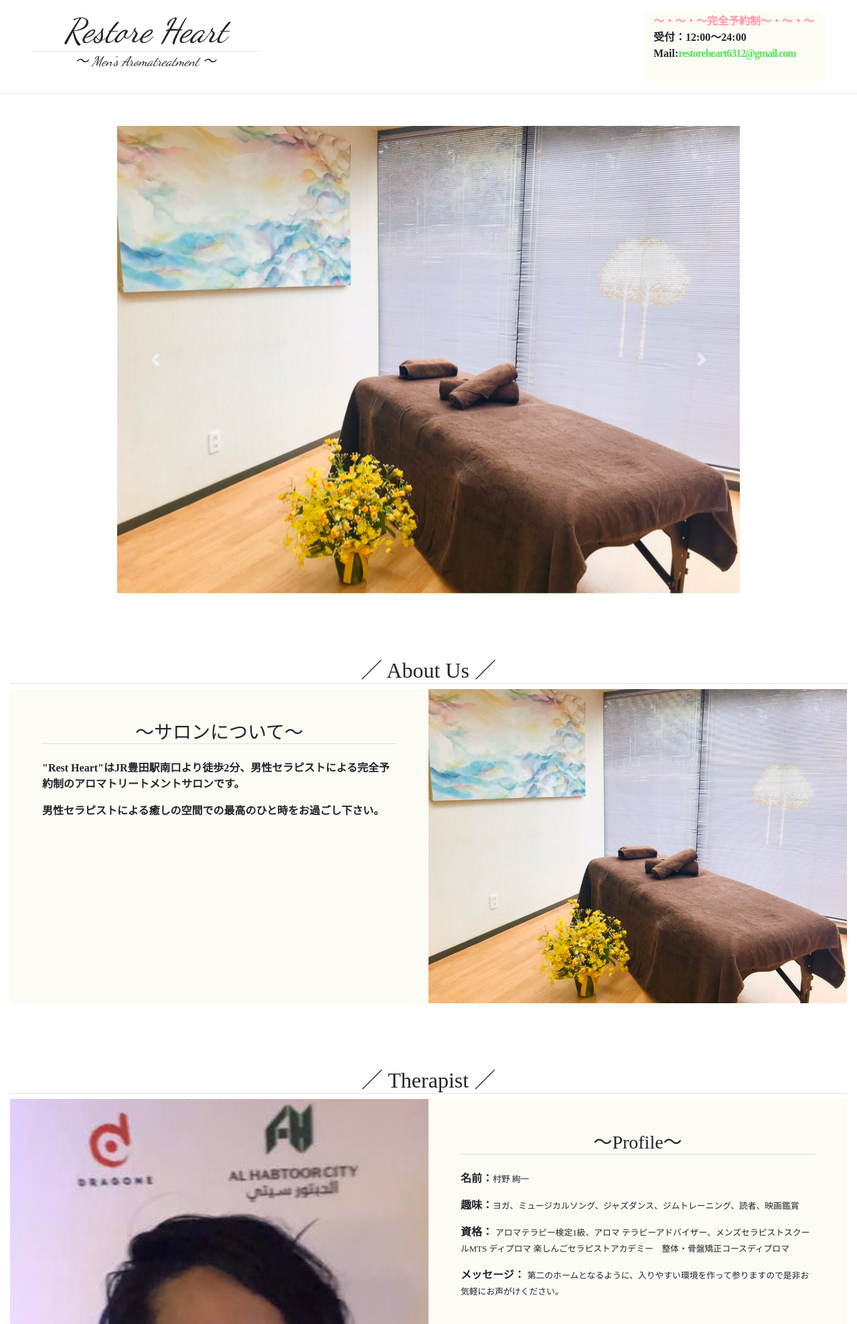
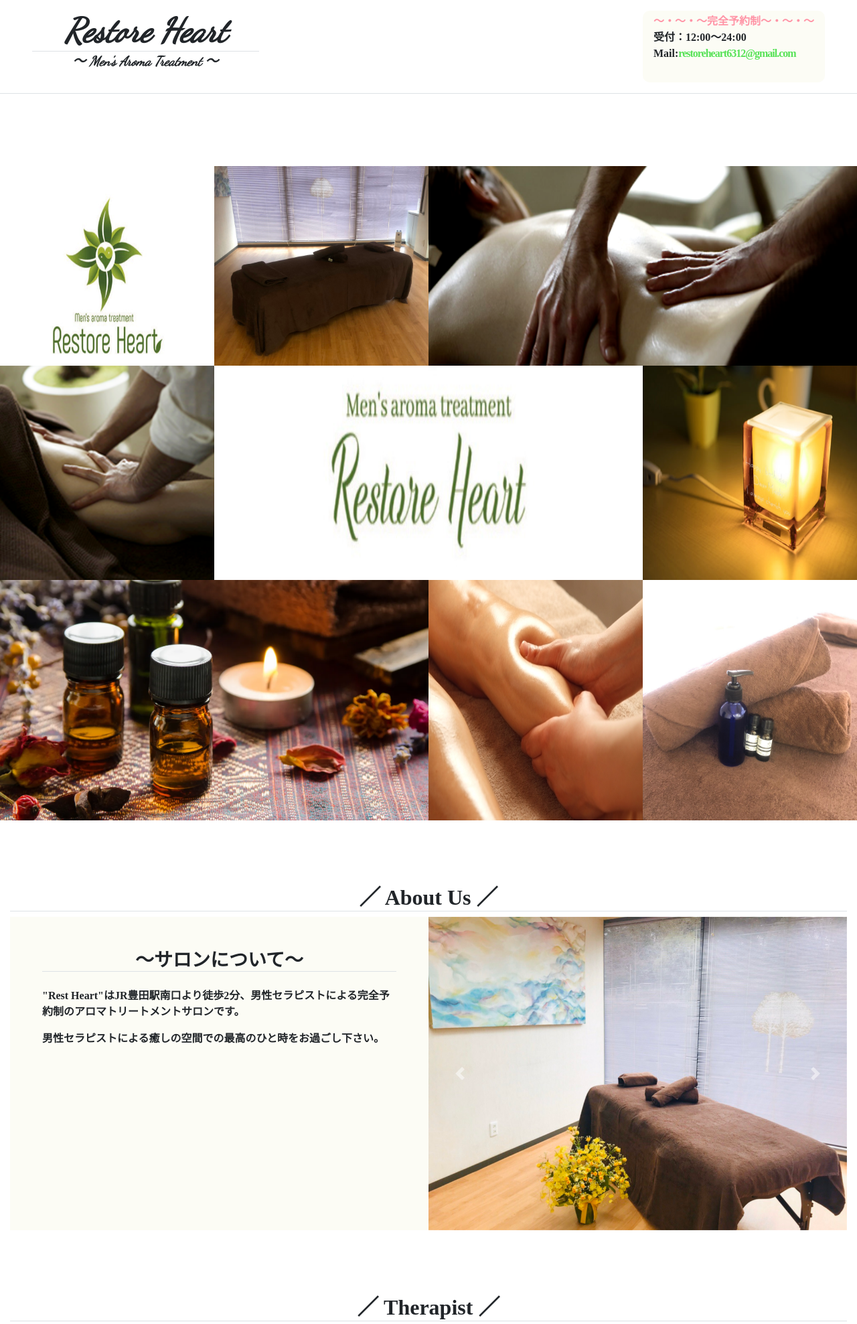
Before and after one commit to yj2222/salonApp, a PHP site: page / in a window 1280 px wide. Shown: the top 1977 px of the page at 67% size. Run offline with PHP 8.4, Linux system fonts and the light colour scheme; some libraries are stand-ins or nearby versions; some web fonts are replaced.

Commit message:
Update main.html

```diff
--- a/css/style.css
+++ b/css/style.css
@@ -1,3 +1,11 @@
+header{
+  position: fixed;
+  top: 0;
+  z-index: 10;
+  width: 100%;
+  background-color: white;
+}
+
 .headerTitle{
   /* font-family: cursive; */
   font-style  : italic;
--- a/main.html
+++ b/main.html
@@ -31,35 +31,63 @@
     <header class="px-md-5 py-3 border-bottom">
       <div class="d-sm-flex justify-content-between">
         <div class="headerTitle">
-          <h1 class="border-bottom m-0 px-md-5" style="font-size: 50px;">Restore Heart</h1>
-          <p>～ Men's Aromatreatment ～</p>
+          <h1 class="border-bottom m-0 px-md-5 font-weight-bold" style="font-size: 50px;">Restore Heart</h1>
+          <p class="font-weight-bold">～ Men's Aroma Treatment ～</p>
         </div>
         <div class="py-1 px-3 headerRight">
-          <p class="text-center m-0" style="color: rgb(255, 148, 166);">～・～・～完全予約制～・～・～</p>
-          <p class="m-0">受付：12:00～24:00</p>
-          <p class="m-0">Mail:<a href="mailto:restoreheart6312&#64;gmail.com" class="headerRight__mail">restoreheart6312@gmail.com</a></p>
+          <p class="text-center m-0 font-weight-bold" style="color: rgb(255, 148, 166);">～・～・～完全予約制～・～・～</p>
+          <p class="m-0 font-weight-bold">受付：12:00～24:00</p>
           <!-- リンクでメーラーを起動 -->
-
+          <p class="m-0 font-weight-bold">Mail:<a href="mailto:restoreheart6312&#64;gmail.com" class="headerRight__mail">restoreheart6312@gmail.com</a></p>
         </div>
       </div>
     </header>
 
+    <div class="" style="margin-top: 200px;">
+      <div class="d-flex pt-5">
+        <img class="d-block w-25" src="image/logo2.jpg" alt="">
+        <img class="d-block w-25" src="image/salon3.jpg" alt="">
+        <img class="d-block w-50" src="image/salon11.jpg" alt="">
+      </div>
+      <div class="d-flex">
+        <img class="d-block w-25" src="image/salon12.jpg" alt="">
+        <img class="d-block w-50" src="image/logo.jpg" alt="">
+        <img class="d-block w-25" src="image/salon5.jpg" alt="">
+      </div>
+      <div class="d-flex">
+        <img class="d-block w-50" src="image/salon8.jpg" alt="">
+        <img class="d-block w-25" src="image/salon10.jpg" alt="">
+        <img class="d-block w-25" src="image/salon4.jpg" alt="">
+      </div>
+    </div>
+
+
+
     <main class="py-5">
+      <!-- メインコンテンツ -->
+      <div class="col-lg-12 col-md-9 col-sm-12 col-xs-12 m-auto py-5">
+        <!-- コンテンツ１-->
+        <h2 class="text-center border-bottom font-weight-bold">／ About Us ／</h2>
+        <div class="d-lg-flex">
+          <div class="p-5 contentText">
+            <h3 class="text-center border-bottom font-weight-bold">～サロンについて～</h3>
+            <p class="pt-3">
+              "Rest Heart"はJR豊田駅南口より徒歩2分、男性セラピストによる完全予約制のアロマトリートメントサロンです。
+            </p>
+            <p>
+              男性セラピストによる癒しの空間での最高のひと時をお過ごし下さい。
+            </p>
+          </div>
+          <div  class="col-lg-6 p-0">
             <!-- スライド -->
-      <div id="carouselExampleFade" class="carousel slide carousel-fade col-md-9 m-auto sliderSize" data-ride="carousel"　data-wrap="true" >
+            <div id="carouselExampleFade" class="carousel slide carousel-fade m-auto sliderSize" data-ride="carousel"　data-wrap="true" >
               <div class="carousel-inner">
                 <!-- data-intervalで切り替え間隔を調整 -->
                 <div class="carousel-item active" data-interval="10000">
-            <img class="d-block w-100" src="image/S__108978195.jpg" alt="第1スライド" >
+                  <img class="d-block w-100" src="image/salon1.jpg" alt="第1スライド" >
                 </div>
                 <div class="carousel-item" data-interval="10000">
-            <img class="d-block w-100" src="image/S__108978197.jpg" alt="第2スライド" >
-          </div>
-          <div class="carousel-item" data-interval="10000">
-            <img class="d-block w-100" src="image/S__108978198.jpg" alt="第3スライド" >
-          </div>
-          <div class="carousel-item" data-interval="10000">
-            <img class="d-block w-100" src="image/S__108978200.jpg" alt="第4スライド" >
+                  <img class="d-block w-100" src="image/salon2.jpg" alt="第2スライド" >
                 </div>
               </div>
               <a class="carousel-control-prev" href="#carouselExampleFade" role="button" data-slide="prev">
@@ -71,55 +99,42 @@
                 <span class="sr-only">次へ</span>
               </a>
             </div>
-      <!-- メインコンテンツ -->
-      <div class="col-lg-12 col-md-9 col-sm-12 col-xs-12 m-auto py-5">
-        <!-- コンテンツ１-->
-        <h2 class="text-center pt-5 border-bottom">／ About Us ／</h2>
-        <div class="d-lg-flex">
-          <div class="p-5 contentText">
-            <h3 class="text-center border-bottom">～サロンについて～</h3>
-            <p class="pt-3">
-              "Rest Heart"はJR豊田駅南口より徒歩2分、男性セラピストによる完全予約制のアロマトリートメントサロンです。
-            </p>
-            <p>
-              男性セラピストによる癒しの空間での最高のひと時をお過ごし下さい。
-            </p>
-          </div>
-          <div  class="col-lg-6 p-0">
-            <img class="d-block w-100" src="image/S__108978195.jpg" alt="第1スライド" style="">
           </div>
         </div>
         <!-- コンテンツ２ -->
-        <h2 class="text-center pt-5 mt-5 border-bottom">／ Therapist ／</h2>
-        <div class="d-lg-flex">
-          <div class="col-lg-6 p-0">
+        <h2 class="text-center pt-5 mt-5 border-bottom font-weight-bold">／ Therapist ／</h2>
+        <div class="contentText p-5">
+          <h3 class="text-center border-bottom font-weight-bold">～ 村野 絢一 ～</h3>
+          <div class="d-sm-flex ">
+            <div class="col-sm-4 p-0">
               <img class="d-block w-100" src="image/member2.jpg" alt="TherapistPicture">
+              <!-- <p class="pt-3">名前：<small>村野 絢一</small></p> -->
             </div>
-          <div class="p-5 contentText">
-            <h3 class="text-center border-bottom">～Profile～</h3>
-            <p class="pt-3">名前：<small>村野 絢一</small></p>
-            <p>趣味：<small>ヨガ、ミュージカルソング、ジャズダンス、ジムトレーニング、読者、映画鑑賞</small></p>
+            <div class="pl-sm-5 pt-5 pt-sm-0">
+              <!-- <p class="pt-3">名前：<small>村野 絢一</small></p> -->
+              <p>趣味：<small class="font-weight-bold">ヨガ、ミュージカルソング、ジャズダンス、ジムトレーニング、読者、映画鑑賞</small></p>
 
               <p>資格：
-              <small>
+                <small class="font-weight-bold">
                   アロマテラピー検定1級、アロマ テラピーアドバイザー、メンズセラピストスクールMTS ディプロマ
                   楽しんごセラピストアカデミー　整体・骨盤矯正コースディプロマ
                 </small>
               </p>
               <p class="m-0">メッセージ：
-              <small>
+                <small class="font-weight-bold">
                   第二のホームとなるように、入りやすい環境を作って参りますので是非お気軽にお声がけください。
                 </small>
               </p>
             </div>
           </div>
+        </div>
         <!-- コンテンツ３ -->
-        <h2 class="text-center pt-5 mt-5 border-bottom">／ price ／</h2>
+        <h2 class="text-center pt-5 mt-5 border-bottom font-weight-bold">／ price ／</h2>
         <div class="d-lg-flex">
           <div class="contentText col-lg-8 p-5">
-            <h3 class="text-center border-bottom">～Treatment Menu～</h3>
-            <p class="pt-3 text-center m-0">アロマトリートメント</p>
-            <div class="contentPrice">
+            <h3 class="text-center border-bottom font-weight-bold">～Treatment Menu～</h3>
+            <p class="pt-3 text-center m-0 font-weight-bold">アロマトリートメント</p>
+            <div class="contentPrice font-weight-bold">
               <p class="m-0">・</p>
               <p>90分コース（施術60分）8,000円</p>
               <p>120分コース（施術90分）10,000円</p>
@@ -136,16 +151,17 @@
     <!-- フッター -->
     <footer class="py-3 text-center border-top">
       <!-- SNS紹介 -->
-      <h5 class="pb-3">／ Follow Us ／</h5>
+      <h5 class="pb-3 font-weight-bold">／ Follow Us ／</h5>
       <!-- 後でインスタのURLをリンクさせる -->
-      <i class="fab fa-instagram p-0"></i>
-      <span>（restoreheat6312）</span>
+      <a href="https://instagram.com/restoreheart6312?igshid=1k6w3lzvo1rs3">
+        <i class="fab fa-instagram"></i>
+      </a>
       <p class="m-0">
         インスタでも、ご相談、ご予約承っております。<br>
         インスタで雰囲気を確認しながら、お気軽にご連絡下さいませ。
       </p>
       <!-- アクセス紹介 -->
-      <h5 class="py-3">／ Access ／</h5>
+      <h5 class="py-3 font-weight-bold">／ Access ／</h5>
       <p>〒191-0053 東京都日野市豊田3丁目39−22 こちらの<strong class="text-danger">2階</strong>になります。</p>
       <iframe src="https://www.google.com/maps/embed?pb=!1m18!1m12!1m3!1d3241.755619352553!2d139.3779882146523!3d35.65839218019962!2m3!1f0!2f0!3f0!3m2!1i1024!2i768!4f13.1!3m3!1m2!1s0x6018e26cac6dbb47%3A0xf8367a5d5d0375f9!2z44CSMTkxLTAwNTMg5p2x5Lqs6YO95pel6YeO5biC6LGK55Sw77yT5LiB55uu77yT77yZ4oiS77yS77yS!5e0!3m2!1sja!2sjp!4v1578461274995!5m2!1sja!2sjp"
       width="400" height="300" frameborder="0" style="border:0;" allowfullscreen=""></iframe>
```
Also changed, not shown: image/S__108978198.jpg (deleted), image/S__108978200.jpg (deleted), image/salon1.jpg (renamed from image/S__108978195.jpg), image/salon10.jpg (added), image/salon11.jpg (added), image/salon12.jpg (added), image/salon2.jpg (renamed from image/S__108978197.jpg), image/salon3 - コピー.jpg (renamed from image/S__108978198のコピー.jpg), image/salon3.jpg (added), image/salon4 - コピー.jpg (renamed from image/S__108978200のコピー.jpeg), image/salon4.jpg (added), image/salon5.jpg (added), image/salon6.jpg (added), image/salon8.jpg (added), 1 other file. Lines whose indentation alone changed are shown as unchanged.
